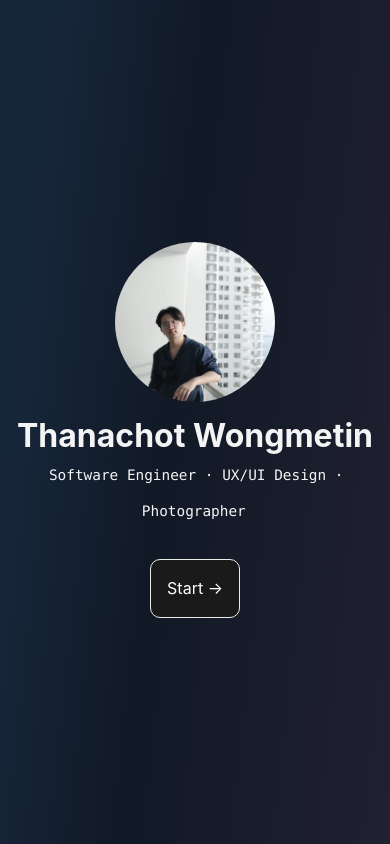
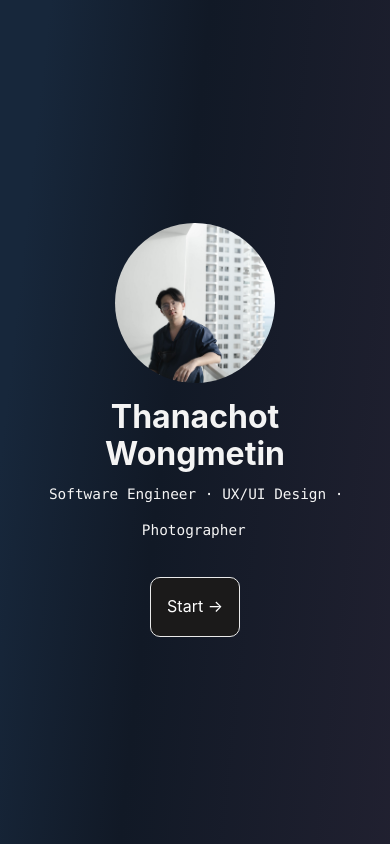
Before and after one commit to ThanachotD/thanachot.github.io, a Next.js app: page / in a window 390 px wide. Built offline with nearby package versions, Linux system fonts and the light colour scheme.

Commit message:
Update Home.module.css

```diff
--- a/styles/Home.module.css
+++ b/styles/Home.module.css
@@ -160,6 +160,15 @@
   .card {
     max-width: 200px;
   }
+  .main {
+    min-height: 100vh;
+    padding: 5rem 2rem;
+    flex: 1;
+    display: flex;
+    flex-direction: column;
+    justify-content: center;
+    align-items: center;
+  }
 }
 
 @media (prefers-color-scheme: dark) {
```
